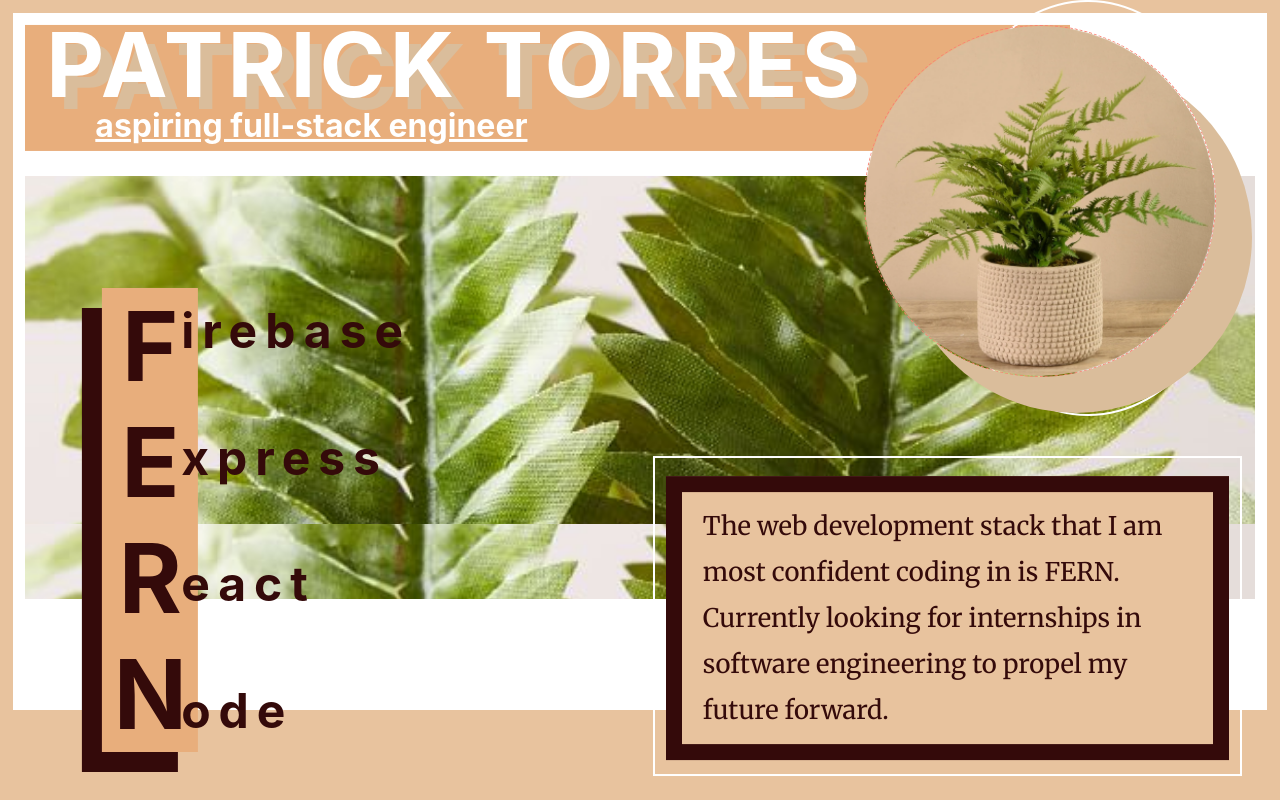
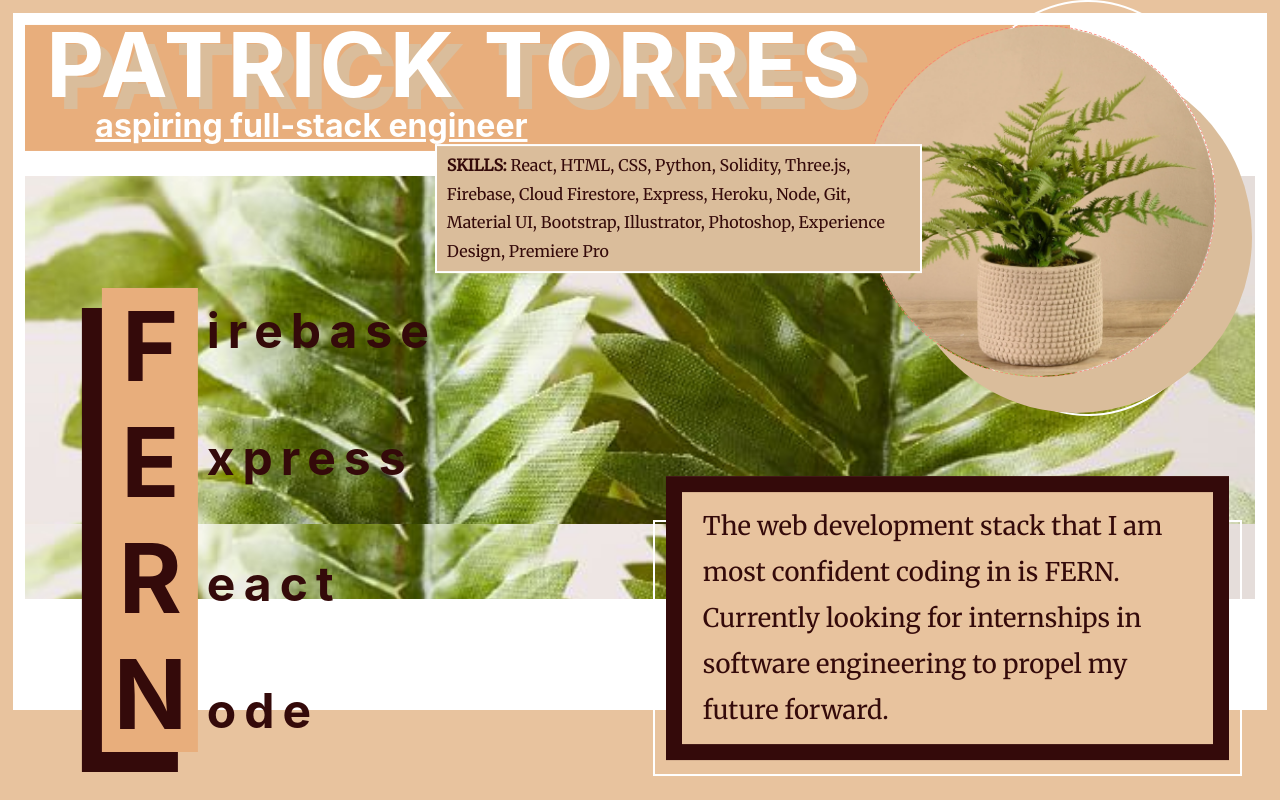
Before and after one commit to Patrickrgt/2021-Portfolio, a React (Create React App) app: page / in a window 1280 px wide. Built offline with nearby package versions, Linux system fonts and the light colour scheme.

Commit message:
responsive edits

```diff
--- a/src/App.css
+++ b/src/App.css
@@ -3,6 +3,12 @@
   padding: 0;
   box-sizing: border-box;
   transition: all ease 1s;
+}
+
+@media only screen and (min-width:1023px)  {
+  body {
+    overflow: hidden;
+  }
 }
 
 html {
@@ -116,11 +122,12 @@ html {
 }
 
 .desc-span {
+  overflow-y: hidden;
   margin-left: 2%;
   border-left: 2px solid white;
   padding: 0 2%;
   font-weight: 700;
-  font-size: 3vh;
+  font-size: 2.25vh;
 }
 
 .desc-sub {
@@ -384,6 +391,59 @@ html {
   transition: all ease 1s;
 }
 
+.skills-container {
+  top: 18%;
+  position: absolute;
+  left: 34%;
+  width: 38%;
+  background-color: #dabd9b;
+  transition: all ease 1s;
+  border: 2px solid white;
+}
+
+.skills-container span {
+  text-transform: uppercase;
+  font-weight: 800;
+}
+
+
+.skills-container p {
+  line-height: 180%;
+  font-family: "Merriweather", serif;
+  color: #340a0a;
+  padding: 1% 2%;
+  font-size: 1.25vw;
+  transition: all ease 1s;
+}
+
+@media only screen and (max-width:1441px) {
+  .fern-floating {
+    position: absolute;
+    left: 16%;
+    bottom: 3%;
+}
+
+.stack-line {
+
+  height: 32%;
+
+}
+}
+
+@media only screen and (max-width:1441px) {
+  .fern-floating {
+    position: absolute;
+    left: 16%;
+    bottom: 3%;
+}
+
+.stack-line {
+
+  height: 32%;
+
+}
+}
+
 /* Mobile CSS */
 
 .m-body {
@@ -398,7 +458,7 @@ html {
 }
 
 .m-cont-all-web {
-  background: linear-gradient(0.4turn, #340A0A, black);
+  background: black;
 }
 
 .m-head-web-cont {
@@ -451,6 +511,18 @@ html {
   padding-right: 2vw;
 }
 
+.m-skills-sub {
+  padding-bottom: 6vw;
+  background-color: #340A0A;
+  color: white;
+  text-align: center;
+  font-size: 5vw;
+  font-weight: 700;
+  width: 80%;
+  padding: 4vw 4vw;
+  margin: 6vw auto ;
+}
+
 .m-fern-sub {
 
   padding: 4vw 0;
@@ -492,6 +564,7 @@ html {
   margin: auto;
   padding-left: 4%;
   border-left: 2px solid white;
+  transition: all 1s ease;
 }
 
 .m-web-button {
@@ -524,6 +597,7 @@ html {
 }
 
 #m-web-sec-0 {
+  transition: all 1s ease;
   border-radius: 10px;
   width: 95%;
   margin: auto;
--- a/src/components/main.jsx
+++ b/src/components/main.jsx
@@ -307,6 +307,20 @@ class Main extends Component {
                     engineering to propel my future forward.{" "}
                   </p>
                 </main>
+
+                <main
+                  className="skills-container"
+                  style={{
+                    transform: `translateY(${this.state.transform}px)`,
+                  }}
+                >
+                  <p>
+                    <span>Skills:</span> React, HTML, CSS, Python, Solidity,
+                    Three.js, Firebase, Cloud Firestore, Express, Heroku, Node,
+                    Git, Material UI, Bootstrap, Illustrator, Photoshop,
+                    Experience Design, Premiere Pro
+                  </p>
+                </main>
               </aside>
             </div>
           </main>
--- a/src/components/mobile.jsx
+++ b/src/components/mobile.jsx
@@ -39,6 +39,7 @@ class Mobile extends Component {
   showMore = (website, i) => {
     document.getElementById(`m-more-button-${i}`).style.display = "none";
     document.getElementById(`m-less-button-${i}`).style.display = "block";
+
     document.getElementById(`m-web-${i}`).style.display = "block";
   };
 
@@ -83,6 +84,15 @@ class Mobile extends Component {
             </div>
           </main>
 
+          <section className="m-skills-sub">
+            <p>
+              <span>Skills:</span> React, HTML, CSS, Python, Solidity, Three.js,
+              Firebase, Cloud Firestore, Express, Heroku, Node, Git, Material
+              UI, Bootstrap, Illustrator, Photoshop, Experience Design, Premiere
+              Pro
+            </p>
+          </section>
+
           <section className="m-fern-sub">
             <p>
               The web development stack that I am most confident coding in is
@@ -108,7 +118,11 @@ class Mobile extends Component {
           <main>
             {Object.keys(this.state.websites).map((website, i) => (
               <section id={`m-web-sec-${i}`} className="m-web-sec">
-                <h1 className="m-web-title">{website}</h1>
+                <a href={Object.values(this.state.websites)[i].site}>
+                  {" "}
+                  <h1 className="m-web-title">{website}</h1>
+                </a>
+
                 <p className="m-web-sub">
                   {Object.values(this.state.websites)[i].roles}
                 </p>
```
